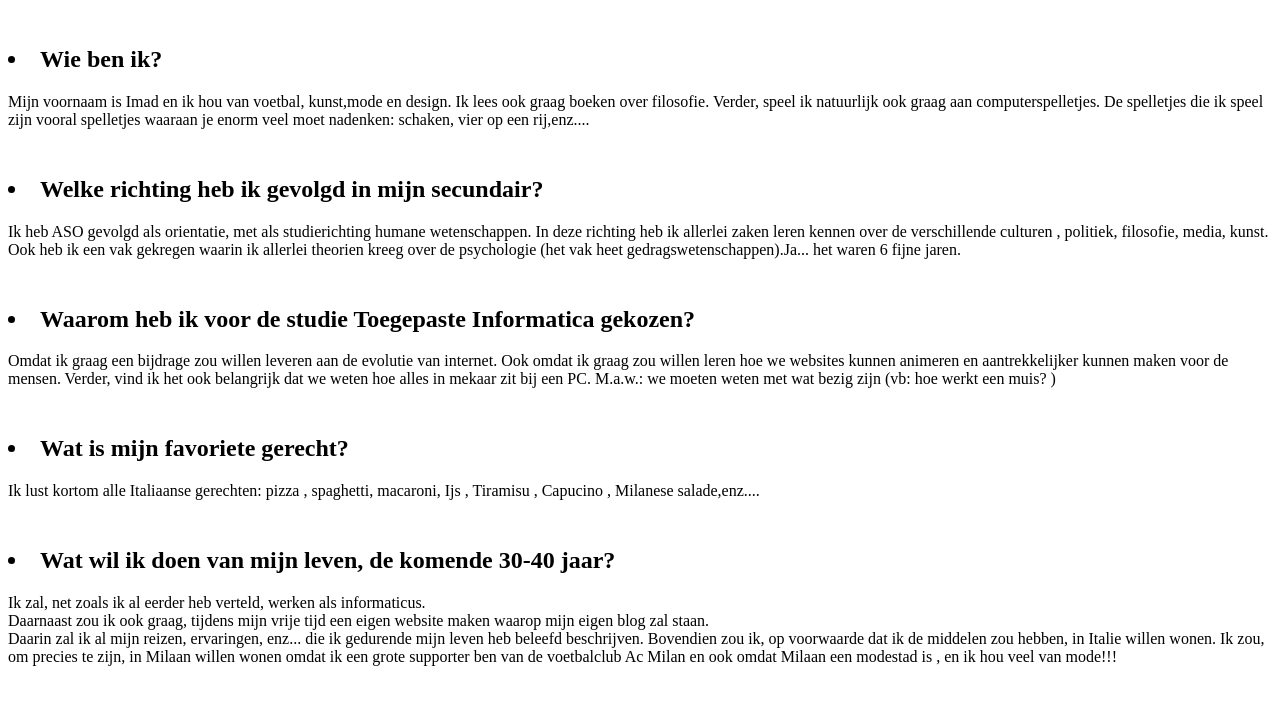
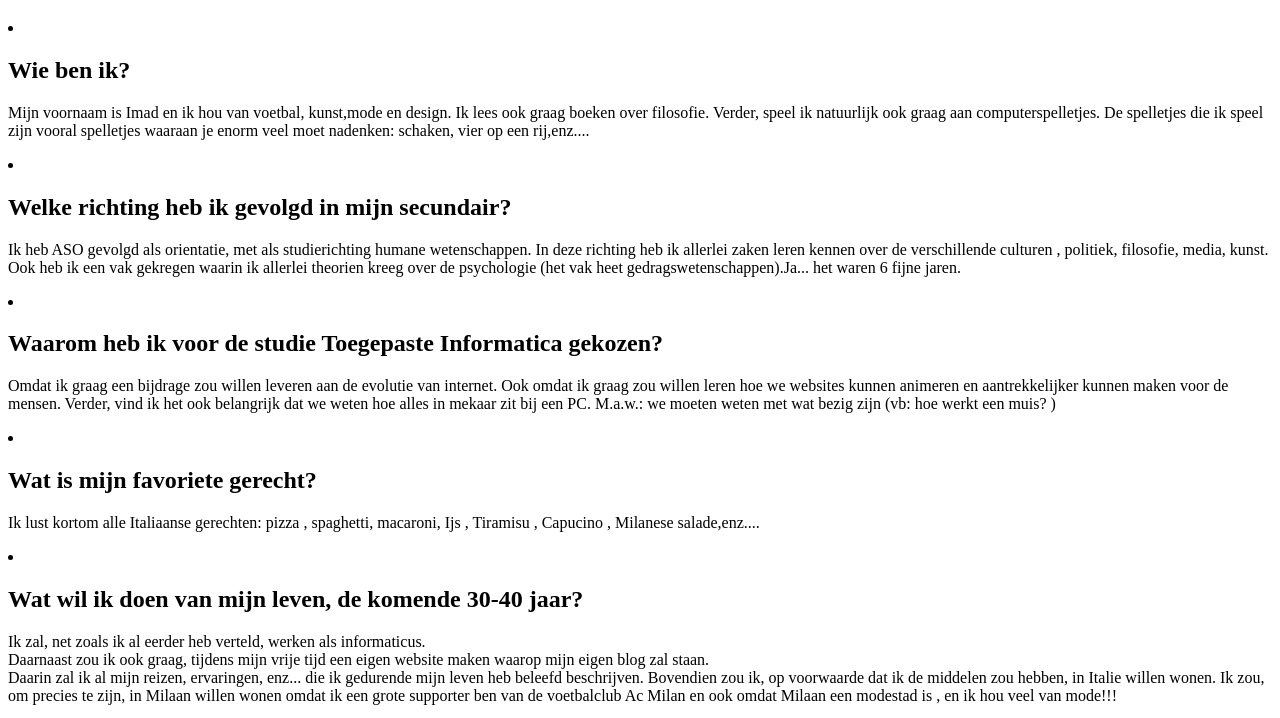
Before and after one commit to ikassou/mi1, a plain HTML site: page les1-ImadKassou.html in a window 1280 px wide. Shown: the part 61-779 px from the top of the page. Drawn offline with Linux system fonts and the light colour scheme.

Commit message:
Removed Brackets leftovers + changed to Atom.io + beautified code.

```diff
--- a/les1-ImadKassou.html
+++ b/les1-ImadKassou.html
@@ -1,124 +1,56 @@
 <!DOCTYPE html>
 <!-- saved from url=(0033)http://127.0.0.1:49401/index.html -->
-<html data-brackets-id="453"><head data-brackets-id="454"><meta http-equiv="Content-Type" content="text/html; charset=UTF-8">
-<title data-brackets-id="455">
+<html>
 
-Portfolio Imad
-</title>
+<head>
+    <meta http-equiv="Content-Type" content="text/html; charset=UTF-8">
+    <title>Portfolio Imad</title>
 
+    <style>
 
+    </style>
+</head>
 
-</head>
-<body data-brackets-id="456">
-<h1 data-brackets-id="457">
- Portfolio
-</h1>
+<body>
+    <h1>Portfolio</h1>
 
-<h2 data-brackets-id="458">
-<br>
-<li data-brackets-id="459">
-Wie ben ik?
-</li>
+    <li>
+        <h2>Wie ben ik?</h2>
+    </li>
 
-</h2>
+    <p> Mijn voornaam is Imad en ik hou van voetbal, kunst,mode en design. Ik lees ook graag boeken over filosofie. Verder, speel ik natuurlijk ook graag aan computerspelletjes. De spelletjes die ik speel zijn vooral spelletjes waaraan je enorm veel moet
+        nadenken: schaken, vier op een rij,enz.... </p>
 
-<p data-brackets-id="460">
-Mijn voornaam is Imad en ik hou van voetbal, kunst,mode en design. Ik lees ook graag boeken over filosofie. Verder, speel ik natuurlijk ook graag aan computerspelletjes. De spelletjes die ik speel zijn vooral spelletjes waaraan je enorm veel moet nadenken: schaken, vier op een rij,enz....
-</p>
-<h2 data-brackets-id="461">
-<br>
-<li data-brackets-id="462">
-Welke richting heb ik gevolgd in mijn secundair?
-</li>
-</h2>
+    <li>
+        <h2>Welke richting heb ik gevolgd in mijn secundair?</h2>
+    </li>
 
+    <p> Ik heb ASO gevolgd als orientatie, met als studierichting humane wetenschappen. In deze richting heb ik allerlei zaken leren kennen over de verschillende culturen , politiek, filosofie, media, kunst. Ook heb ik een vak gekregen waarin ik allerlei
+        theorien kreeg over de psychologie (het vak heet gedragswetenschappen).Ja... het waren 6 fijne jaren. </p>
 
-<p data-brackets-id="463">
-Ik heb ASO gevolgd als orientatie, met als studierichting humane wetenschappen. In deze richting heb ik allerlei zaken leren kennen over de verschillende culturen , politiek, filosofie, media, kunst. Ook heb ik een vak gekregen waarin ik allerlei theorien kreeg over de psychologie (het vak heet gedragswetenschappen).Ja... het waren 6 fijne jaren.
+    <li>
+        <h2>Waarom heb ik voor de studie Toegepaste Informatica gekozen?</h2>
+    </li>
 
-</p>
-<h2 data-brackets-id="464">
-<br>
-<li data-brackets-id="465">
-Waarom heb ik voor de studie Toegepaste Informatica gekozen?
-</li>
-</h2>
-<p data-brackets-id="466">Omdat ik graag een bijdrage zou willen leveren aan de evolutie van internet. Ook omdat ik graag zou willen leren hoe we websites kunnen animeren en aantrekkelijker kunnen maken voor de mensen. Verder, vind ik het ook belangrijk dat we weten hoe alles in mekaar zit bij een PC. M.a.w.: we moeten weten met wat bezig zijn (vb: hoe werkt een muis? )
-</p>
-<h2 data-brackets-id="467">
-<br>
-<li data-brackets-id="468">
-Wat is mijn favoriete gerecht?
-</li>
-</h2>
-<p data-brackets-id="469">
-Ik lust kortom alle Italiaanse gerechten: pizza , spaghetti, macaroni, Ijs , Tiramisu , Capucino , Milanese salade,enz....
-</p>
-<h2 data-brackets-id="470">
-<br>
-<li data-brackets-id="471">
-Wat wil ik doen van mijn leven, de komende 30-40 jaar?
-</li>
+    <p>Omdat ik graag een bijdrage zou willen leveren aan de evolutie van internet. Ook omdat ik graag zou willen leren hoe we websites kunnen animeren en aantrekkelijker kunnen maken voor de mensen. Verder, vind ik het ook belangrijk dat we weten hoe alles
+        in mekaar zit bij een PC. M.a.w.: we moeten weten met wat bezig zijn (vb: hoe werkt een muis? ) </p>
 
-</h2>
-<p data-brackets-id="472">
-    Ik zal, net zoals ik al eerder heb verteld, werken als informaticus.<br> Daarnaast zou ik ook graag, tijdens mijn vrije tijd een eigen website maken waarop mijn eigen blog zal staan.<br>Daarin zal ik al mijn reizen, ervaringen, enz... die ik gedurende mijn leven heb beleefd beschrijven. Bovendien zou ik, op voorwaarde dat ik de middelen zou hebben, in Italie willen wonen. Ik zou, om precies te zijn, in Milaan willen wonen omdat ik een grote supporter ben van de voetbalclub Ac Milan en ook omdat Milaan een modestad is , en ik hou veel van mode!!!
-</p>
+    <li>
+        <h2>Wat is mijn favoriete gerecht?</h2>
+    </li>
 
+    <p> Ik lust kortom alle Italiaanse gerechten: pizza , spaghetti, macaroni, Ijs , Tiramisu , Capucino , Milanese salade,enz.... </p>
 
+    <li>
+        <h2>Wat wil ik doen van mijn leven, de komende 30-40 jaar?</h2>
+    </li>
 
+    <p> Ik zal, net zoals ik al eerder heb verteld, werken als informaticus.
+        <br> Daarnaast zou ik ook graag, tijdens mijn vrije tijd een eigen website maken waarop mijn eigen blog zal staan.
+        <br>Daarin zal ik al mijn reizen, ervaringen, enz... die ik gedurende mijn leven heb beleefd beschrijven. Bovendien zou ik, op voorwaarde dat ik de middelen zou hebben, in Italie willen wonen. Ik zou, om precies te zijn, in Milaan willen wonen
+        omdat ik een grote supporter ben van de voetbalclub Ac Milan en ook omdat Milaan een modestad is , en ik hou veel van mode!!! </p>
 
+    <img src="Imad.png.jpg" alt="Imad Kassou" />
+</body>
 
-
-
-
-
-
-
-
-
-
-
-
-
-
-
-
-
-
-
-
-
-
-
-
-
-
-
-
-
-
-
-
-
-
-
-
-
-
-
-
-
-
-
-
-
-
-
-
-
-
-
-
-
-</body></html>
+</html>
```
Also changed, not shown: Imad.png.jpg (added).
